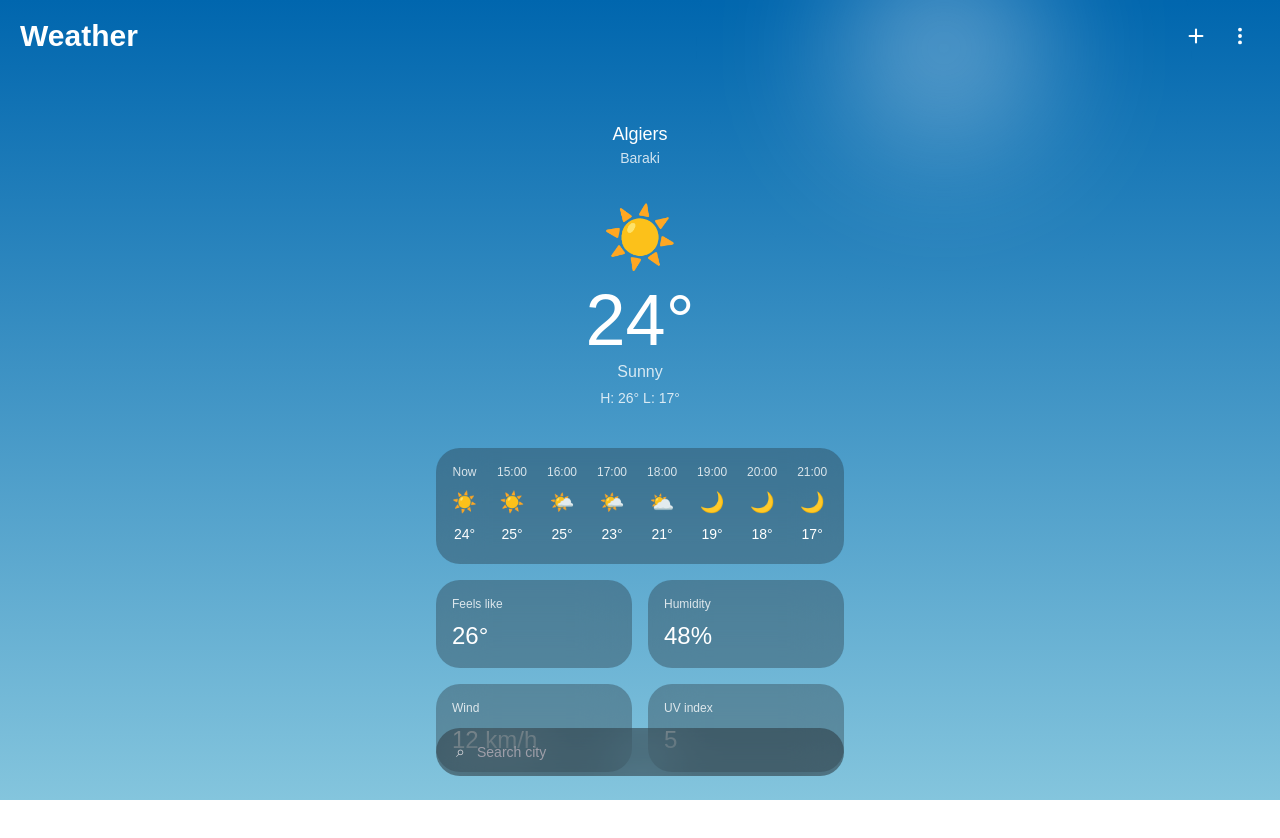
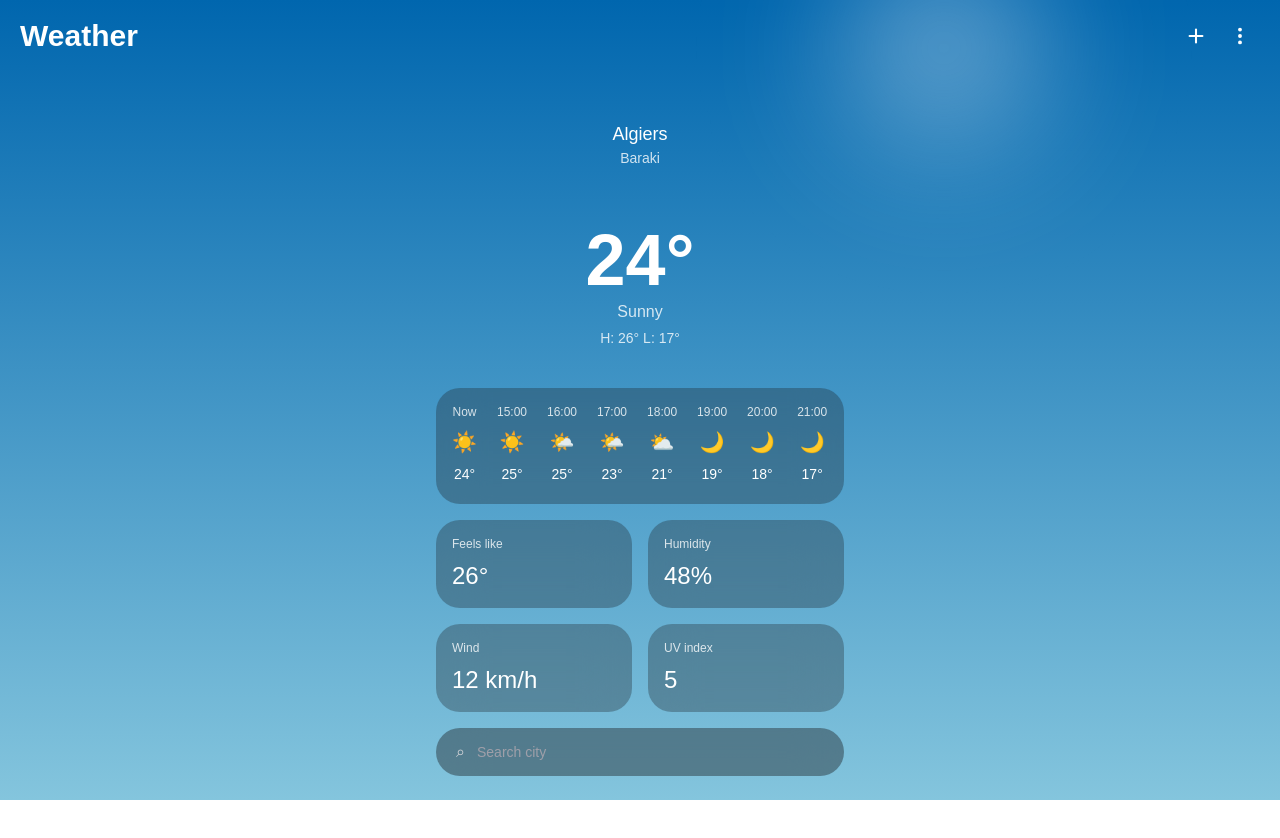
Before and after one commit to TheVamoraProject/VamoraWeather, a Next.js app in the folder web/: page / in a window 1280 px wide. Shown: the top 838 px of the page. Built offline with nearby package versions, Linux system fonts and the light colour scheme.

Commit message:
Change font weight to bold for temperature display

```diff
--- a/web/components/main.tsx
+++ b/web/components/main.tsx
@@ -52,8 +52,7 @@ export default function WeatherApp() {
 
         {/* Current conditions hero */}
         <div className="mt-10 flex flex-col items-center">
-          <span className="text-6xl">{isNight ? "🌙" : "☀️"}</span>
-          <span className={`mt-4 text-7xl font-light ${textPrimary}`}>
+          <span className={`mt-4 text-7xl font-bold ${textPrimary}`}>
             24°
           </span>
           <span className={`mt-1 text-base ${textSecondary}`}>
```
